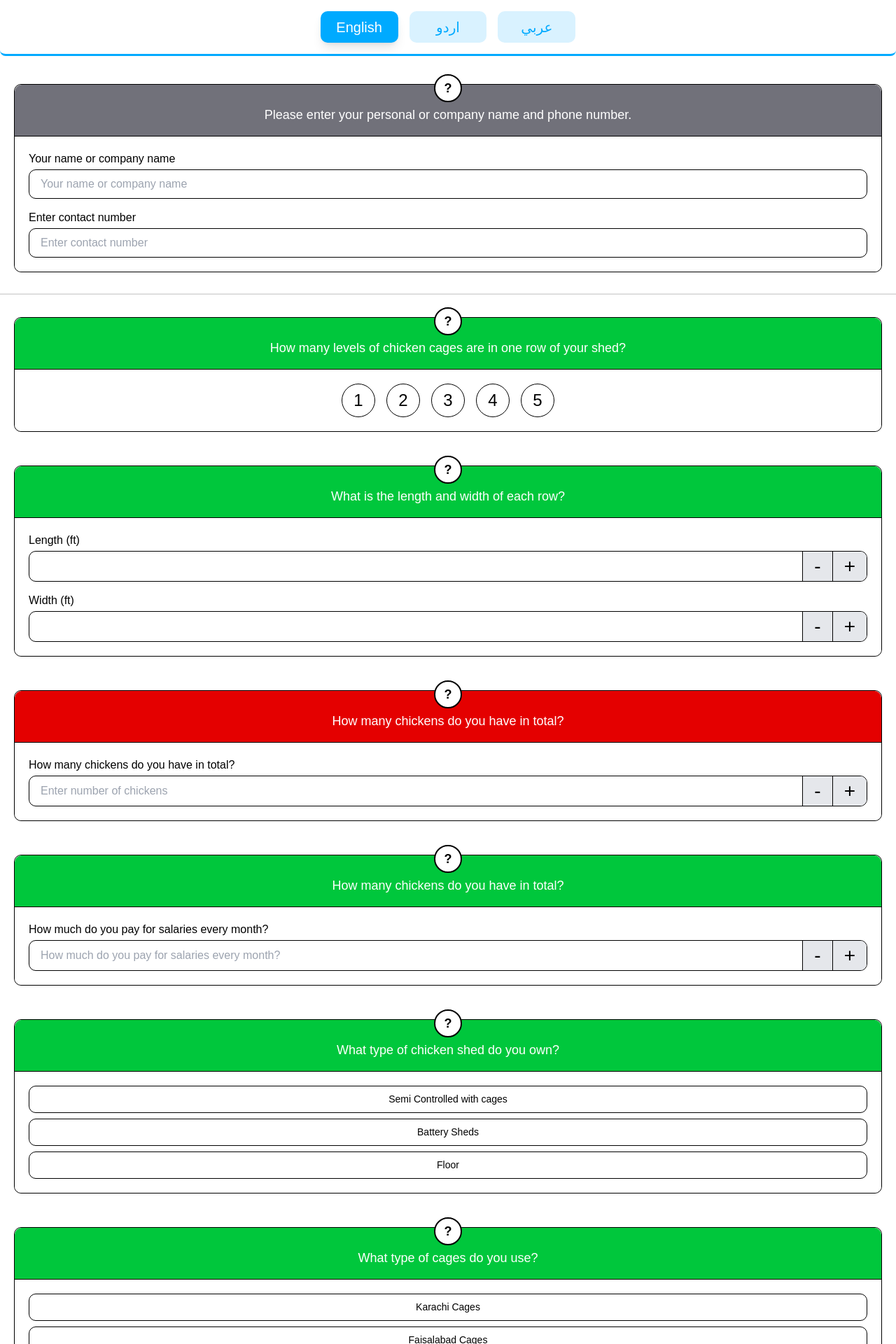
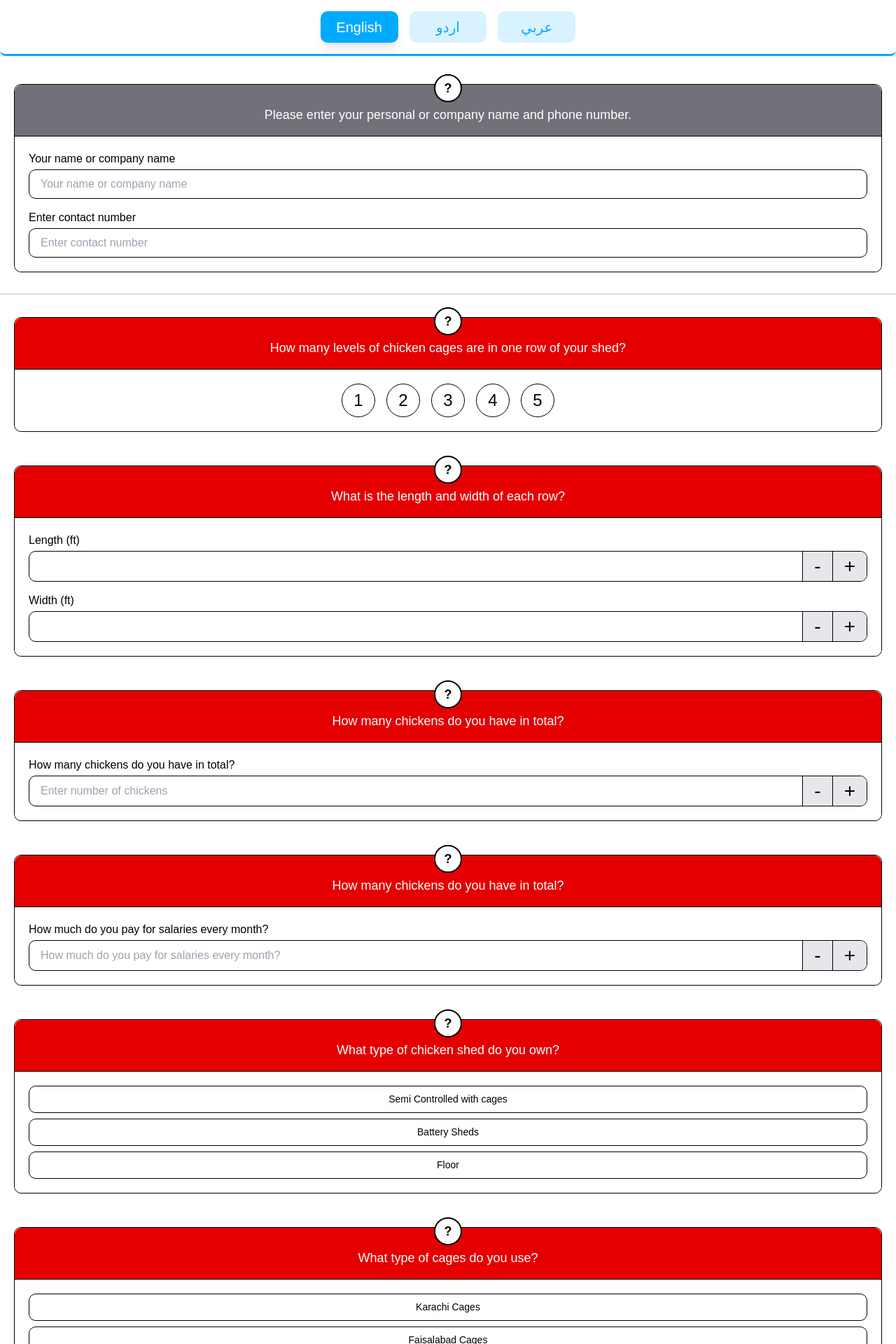
Before and after one commit to No3Mc/client, a Next.js app: page /en in a window 1280 px wide. Shown: the top 1920 px of the page at 70% size. Built offline with nearby package versions, Linux system fonts and the light colour scheme.

Commit message:
feat: validate input with color

```diff
--- a/src/components/FormHandler.tsx
+++ b/src/components/FormHandler.tsx
@@ -25,6 +25,10 @@ function FormHandler({ form, submit, language }: { form: FormData, submit: strin
     const [isCalculating, setCalculating] = useState(false);
 
     const selected = watch("selected");
+    const length = watch("length");
+    const width = watch("width");
+    const chickens = watch("chickens");
+    const salary = watch("salary");
     const shedType = watch("shedType");
     const cageType = watch("cageType");
 
@@ -69,7 +73,7 @@ function FormHandler({ form, submit, language }: { form: FormData, submit: strin
                 <hr className='bg-[#D8D8D8] h-[2px] -mx-5' />
 
                 <div className='py-8'>
-                    <FormComponent title={form.levelsQuestion} titleBg={'#00C73C'}>
+                    <FormComponent title={form.levelsQuestion} titleBg={selected ? '#00C73C' : '#E40000'}>
                         <div className="flex space-x-4 justify-center items-center">
                             {[1, 2, 3, 4, 5].map((num) => (
                                 <label key={num} className="cursor-pointer">
@@ -94,7 +98,7 @@ function FormHandler({ form, submit, language }: { form: FormData, submit: strin
                 </div>
 
                 <div className='pt-4 pb-8'>
-                    <FormComponent title={form.rowDimensions} titleBg={'#00C73C'}>
+                    <FormComponent title={form.rowDimensions} titleBg={length && width ? '#00C73C' : '#E40000'}>
                         <div className='flex flex-col gap-[15px]'>
                             <NumberInput id='length' title={form.lengthPlaceholder} language={language} onChange={(value) => setValue("length", value)} step={1} required />
                             <NumberInput id='width' title={form.widthPlaceholder} language={language} onChange={(value) => setValue("width", value)} step={1} required />
@@ -103,19 +107,19 @@ function FormHandler({ form, submit, language }: { form: FormData, submit: strin
                 </div>
 
                 <div className='pt-4 pb-8'>
-                    <FormComponent title={form.totalChickens} titleBg={'#E40000'}>
+                    <FormComponent title={form.totalChickens} titleBg={chickens ? '#00C73C' : '#E40000'}>
                         <NumberInput id='noOfChickens' title={form.totalChickens} placeholder={form.chickensPlaceholder} language={language} onChange={(value) => setValue("chickens", value)} step={1} required />
                     </FormComponent >
                 </div>
 
                 <div className='pt-4 pb-8'>
-                    <FormComponent title={form.totalChickens} titleBg={'#00C73C'}>
+                    <FormComponent title={form.totalChickens} titleBg={salary ? '#00C73C' : '#E40000'}>
                         <NumberInput id='salaries' title={form.salaries} placeholder={form.salaries} language={language} onChange={(value) => setValue("salary", value)} step={1} required />
                     </FormComponent >
                 </div>
 
                 <div className='pt-4 pb-8'>
-                    <FormComponent title={form.shedType} titleBg={'#00C73C'}>
+                    <FormComponent title={form.shedType} titleBg={shedType ? '#00C73C' : '#E40000'}>
                         <ButtonGroup
                             id='shedType'
                             options={[form.semiControlled, form.batterySheds, form.floor]}
@@ -126,7 +130,7 @@ function FormHandler({ form, submit, language }: { form: FormData, submit: strin
                 </div>
 
                 <div className='pt-4 pb-8'>
-                    <FormComponent title={form.cageType} titleBg={'#00C73C'}>
+                    <FormComponent title={form.cageType} titleBg={cageType ? '#00C73C' : '#E40000'}>
                         <ButtonGroup
                             id='cageType'
                             options={[form.karachiCages, form.faisalabadCages]}
```
